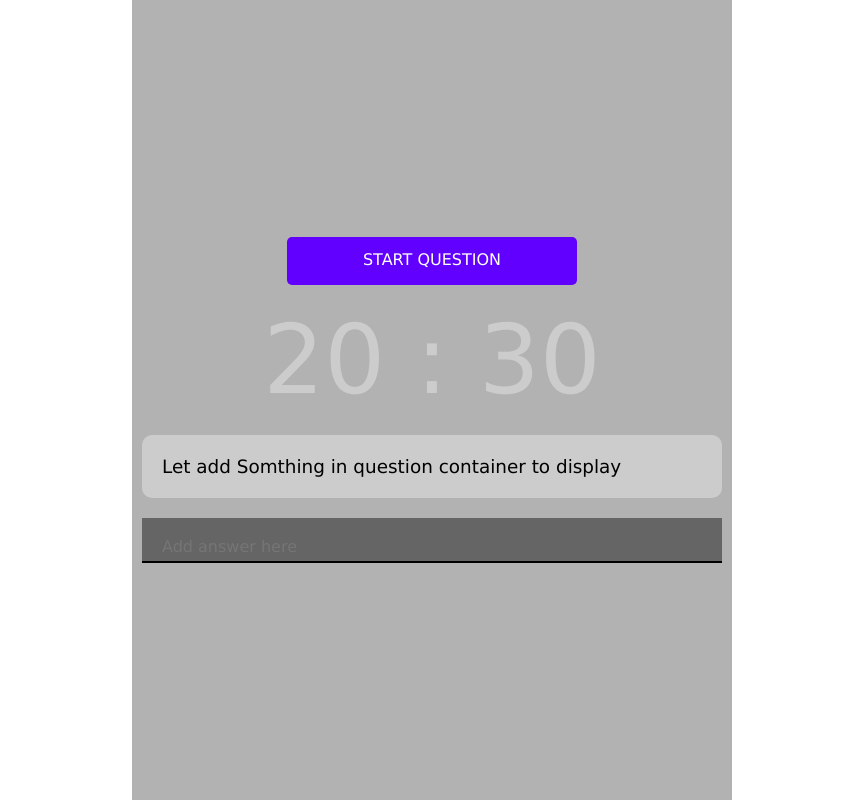
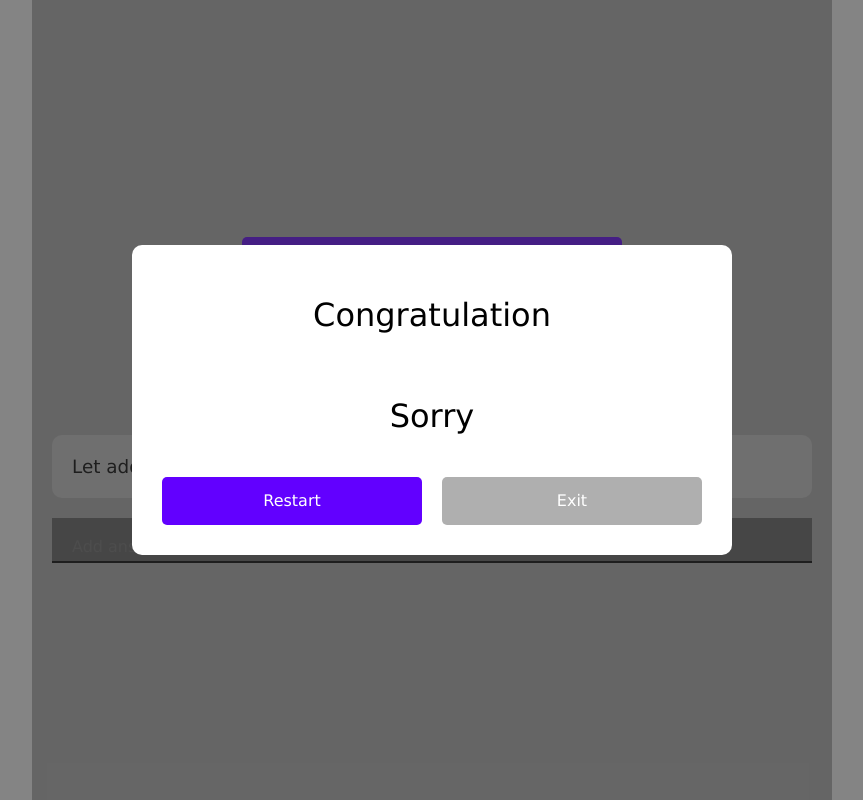
Before and after one commit to an-nguyen-jh/Advance-Codding, a plain HTML site: page Timer/index.html in a window 1280 px wide. Shown: the whole page, without its empty margins (208-1071 px from the left). Drawn offline with Linux system fonts and the light colour scheme.

Commit message:
[Timer] [Style] Add modal for display result

```diff
--- a/Timer/index.html
+++ b/Timer/index.html
@@ -10,7 +10,16 @@
   </head>
   <body>
     <div class="center-container">
-      <div class="modal-container"></div>
+      <div class="modal-container">
+        <div class="modal">
+          <p class="modal-title">Congratulation</p>
+          <p class="modal-title">Sorry</p>
+          <div class="modal__btn-group">
+            <button class="restart-btn" id="restart-btn">Restart</button>
+            <button class="exit-btn" id="exit-btn">Exit</button>
+          </div>
+        </div>
+      </div>
       <div class="timer-container">
         <button class="timer-start-btn" id="start-btn">Start Question</button>
         <div class="timer-clock-container">
--- a/Timer/style.css
+++ b/Timer/style.css
@@ -6,10 +6,12 @@
 
 :root {
   --primaryColor: rgb(98, 0, 255);
-  --whiteColor: #ffffff;
   --secondaryColor: rgb(204, 204, 204);
+  --secondaryDarkColor: rgb(175, 175, 175);
   --inputBgColor: rgba(51, 51, 51, 0.6);
   --inputBgColorFocus: rgba(68, 68, 68, 0.6);
+  --mainPadding: 20px;
+  --mainMargin: 10px;
 }
 
 body {
@@ -30,31 +32,69 @@ body {
   position: relative;
 }
 
-/* =================================== Modal ============================================= */
+.modal-container {
+  display: flex;
+  justify-content: center;
+  align-items: center;
+  position: absolute;
+  width: 100%;
+  height: 100%;
+  background-color: var(--inputBgColor);
+}
 
-/* =================================== Timer ============================================== */
+.modal {
+  display: flex;
+  flex-direction: column;
+  justify-content: center;
+  align-items: center;
+  background-color: #ffffff;
+  width: 100%;
+  max-width: 600px;
+  height: fit-content;
+  padding: var(--mainPadding);
+  border-radius: 10px;
+}
+
+.modal-title {
+  color: #000000;
+  font-size: 2rem;
+}
+
+.modal__btn-group {
+  width: 100%;
+  display: flex;
+}
 
 .timer-container {
   width: 100%;
-  max-width: 600px;
+  max-width: 800px;
   display: flex;
   flex-direction: column;
   align-items: center;
   justify-content: center;
   background: rgba(0, 0, 0, 0.3);
-  padding: 10px;
+  padding: var(--mainPadding);
 }
-
+.restart-btn,
+.exit-btn,
 .timer-start-btn {
   width: 50%;
   height: 48px;
-  margin: 10px;
-  background-color: var(--primaryColor);
-  color: var(--whiteColor);
+  margin: var(--mainMargin);
+  color: #ffffff;
   font-weight: 500;
   border: 0;
-  text-transform: uppercase;
   border-radius: 5px;
+  cursor: pointer;
+}
+
+.restart-btn,
+.timer-start-btn {
+  background-color: var(--primaryColor);
+}
+
+.exit-btn {
+  background-color: var(--secondaryDarkColor);
 }
 
 .timer-clock-container {
@@ -62,7 +102,7 @@ body {
   color: var(--secondaryColor);
   align-items: center;
   display: flex;
-  margin: 10px;
+  margin: var(--mainMargin);
 }
 
 .timer-number {
@@ -75,19 +115,20 @@ body {
   font-size: 1.15rem;
   line-height: 1.25;
   width: 100%;
-  padding: 20px;
+  padding: var(--mainPadding);
   border-radius: 10px;
-  margin: 10px 0;
+  margin: var(--mainMargin) 0;
 }
 
 .answer-container {
   width: 100%;
-  margin: 10px 0;
-  padding: 20px 20px 5px 20px;
+  margin: var(--mainMargin) 0;
+  padding: var(--mainPadding);
+  padding-bottom: 5px;
   background-color: var(--inputBgColor);
   border: 0;
   border-bottom: 2px solid #000000;
-  color: var(--whiteColor);
+  color: #ffffff;
 }
 
 .answer-container:focus,
```
